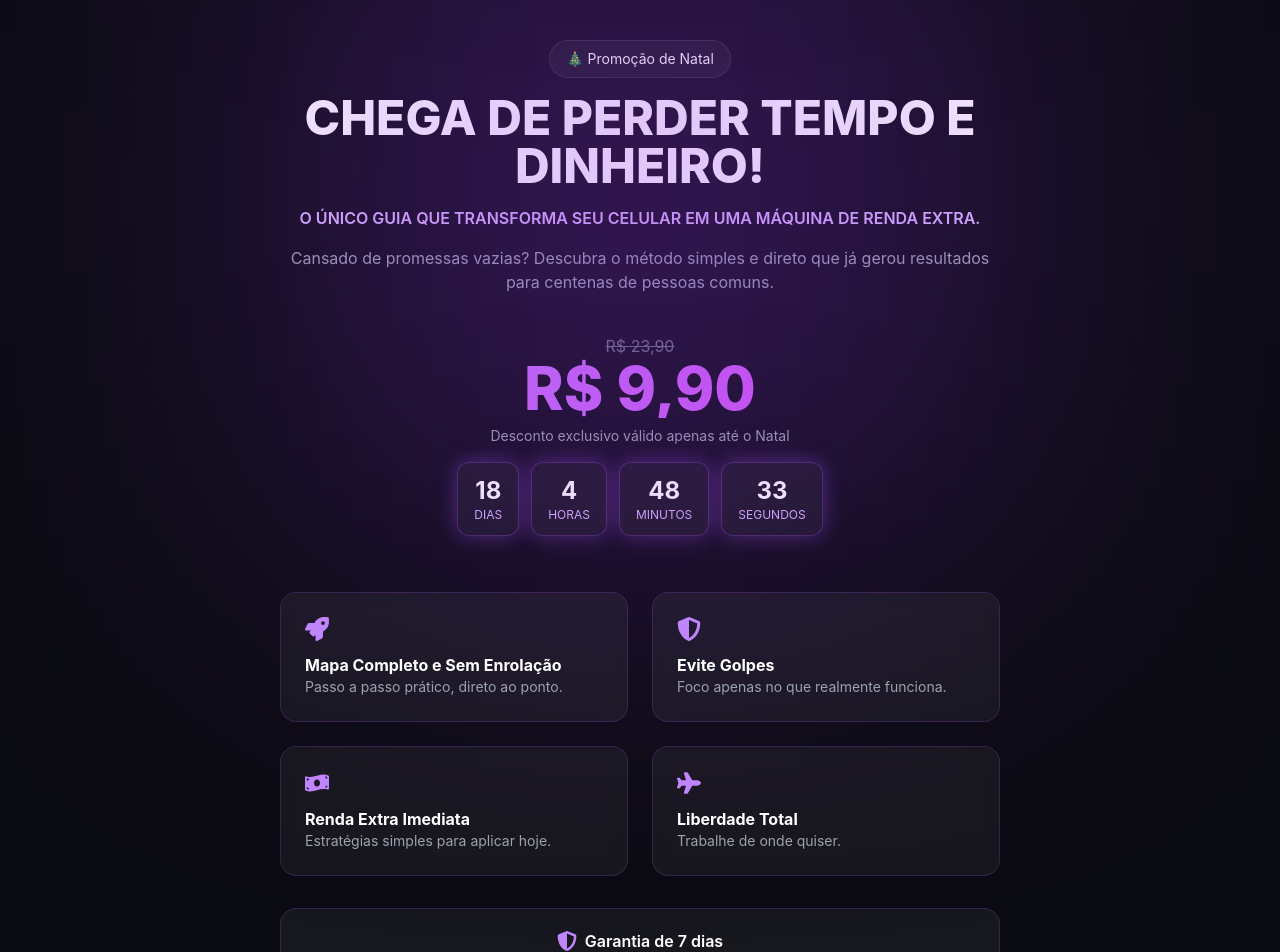
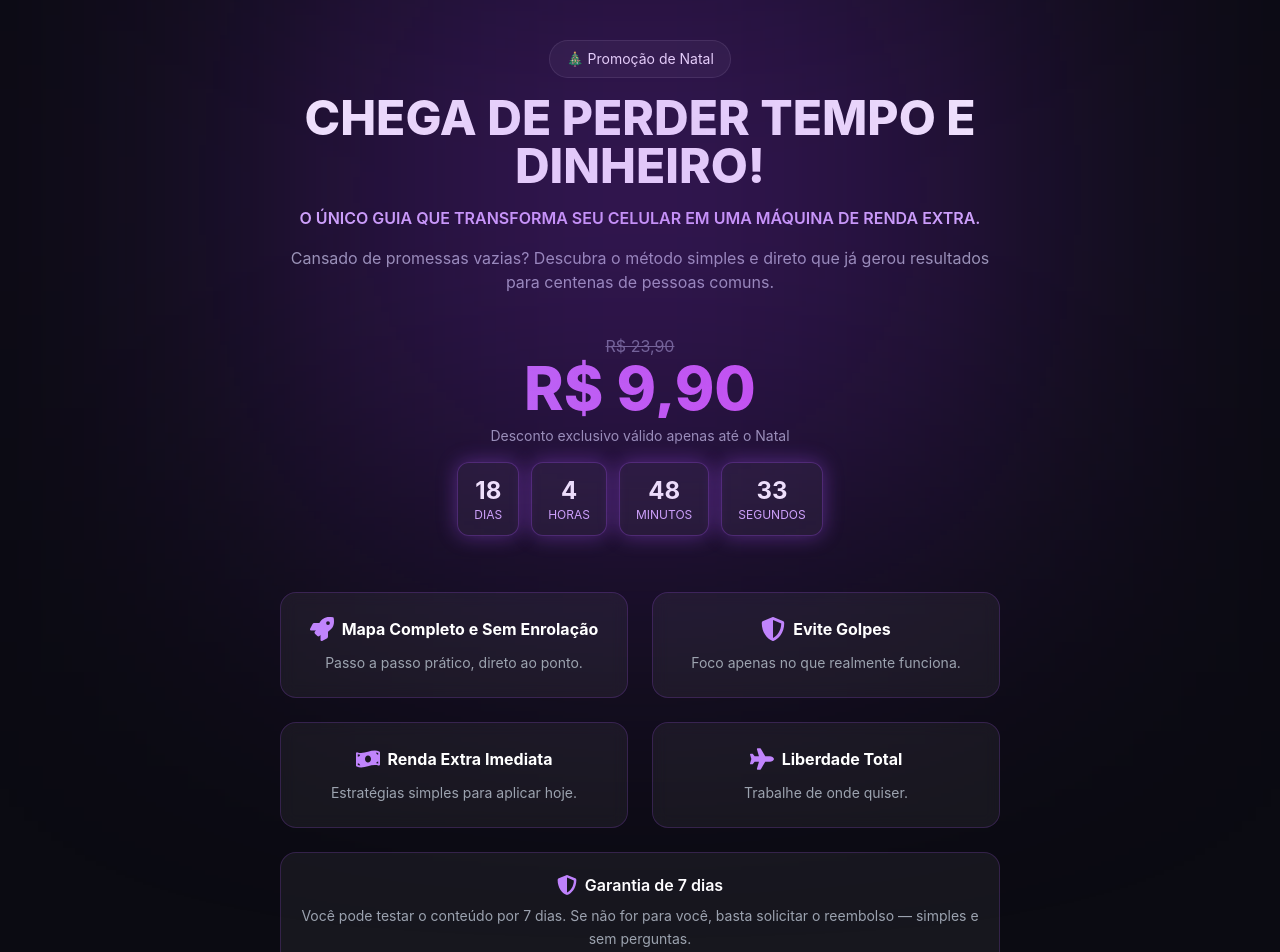
Before and after one commit to Miguel-Aleixo/Plataforma_De_Vendas, a Next.js app: page /metodo in a window 1280 px wide. Shown: the top 952 px of the page. Built offline with nearby package versions, Linux system fonts and the light colour scheme.

Commit message:
Finalizado

```diff
--- a/pages/metodo.tsx
+++ b/pages/metodo.tsx
@@ -216,7 +216,7 @@ export default function Home() {
         </motion.div>
 
         {/* PREÇO */}
-        <div className="mt-10 text-center">
+        <div className="mt-10 text-center ">
           <p className="line-through text-gray-500">
             {PAGE_CONTENT.pricing.originalPrice}
           </p>
@@ -230,7 +230,7 @@ export default function Home() {
         </div>
 
         {/* BENEFÍCIOS */}
-        <div className="grid md:grid-cols-2 gap-6 mt-14">
+        <div className="grid md:grid-cols-2 gap-6 mt-14 text-center md:text-left">
           {PAGE_CONTENT.benefits.map((b, i) => {
             const Icon = b.icon;
             return (
@@ -239,9 +239,13 @@ export default function Home() {
                 whileHover={{ scale: 1.03 }}
                 className="p-6 rounded-2xl bg-white/5 border border-purple-500/20 backdrop-blur"
               >
-                <Icon className="text-purple-400 text-2xl mb-3" />
-                <h3 className="font-bold">{b.title}</h3>
-                <p className="text-gray-400 text-sm">{b.description}</p>
+                <div className="flex flex-col items-center">
+                  <div className="flex flex-row gap-2">
+                    <Icon className="text-purple-400 text-2xl mb-3" />
+                    <h3 className="font-bold">{b.title}</h3>
+                  </div>
+                  <p className="text-gray-400 text-sm">{b.description}</p>
+                </div>
               </motion.div>
             );
           })}
@@ -250,7 +254,7 @@ export default function Home() {
         {/* GARANTIA 7 DIAS */}
         <motion.div
           whileHover={{ scale: 1.03 }}
-          className="mt-8 p-5 rounded-2xl bg-white/5 border border-purple-500/20 text-center"
+          className="mt-6 p-5 rounded-2xl bg-white/5 border border-purple-500/20 text-center"
         >
           <div className="flex items-center justify-center gap-2 mb-2">
             <FaShieldAlt className="text-purple-400 text-xl" />
```
